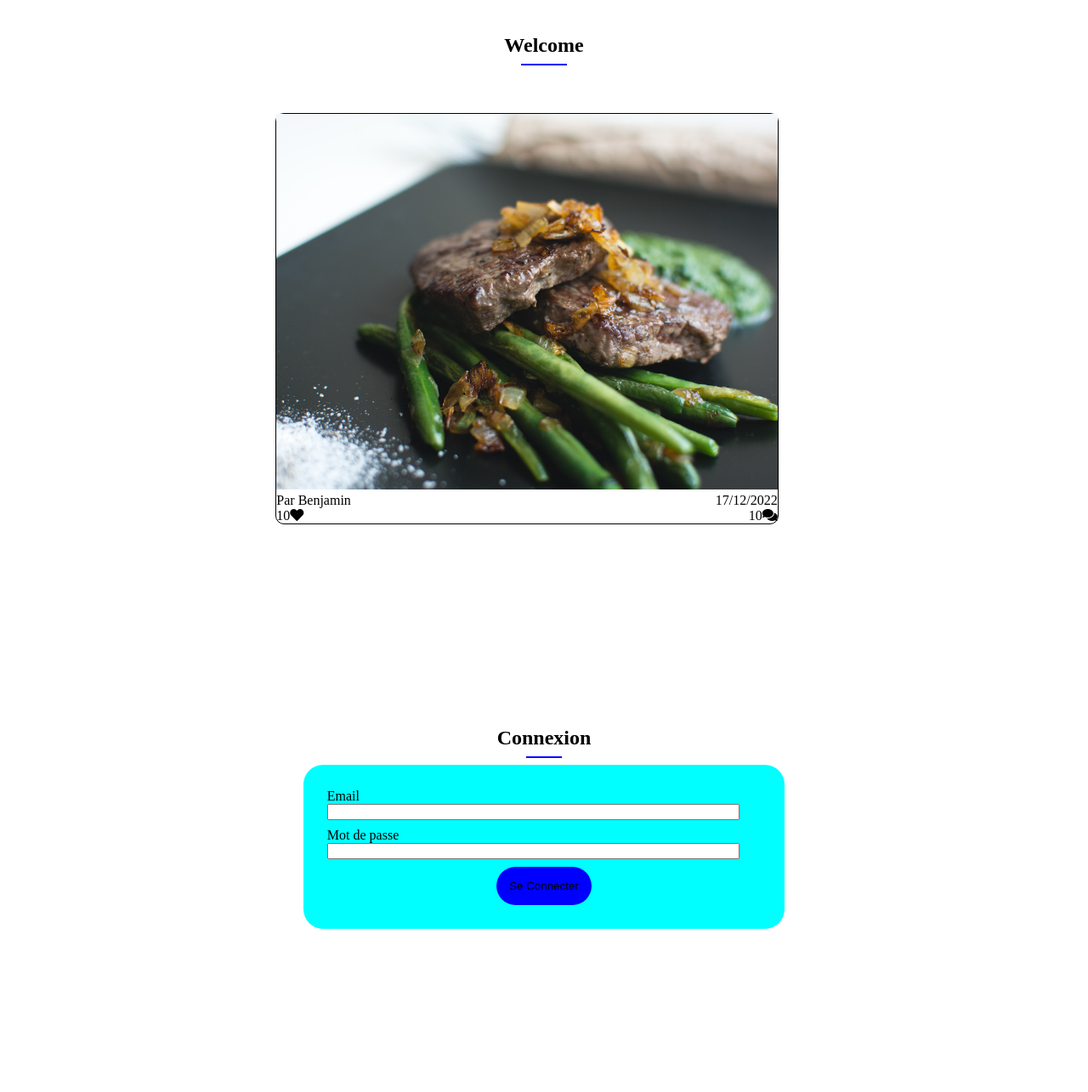
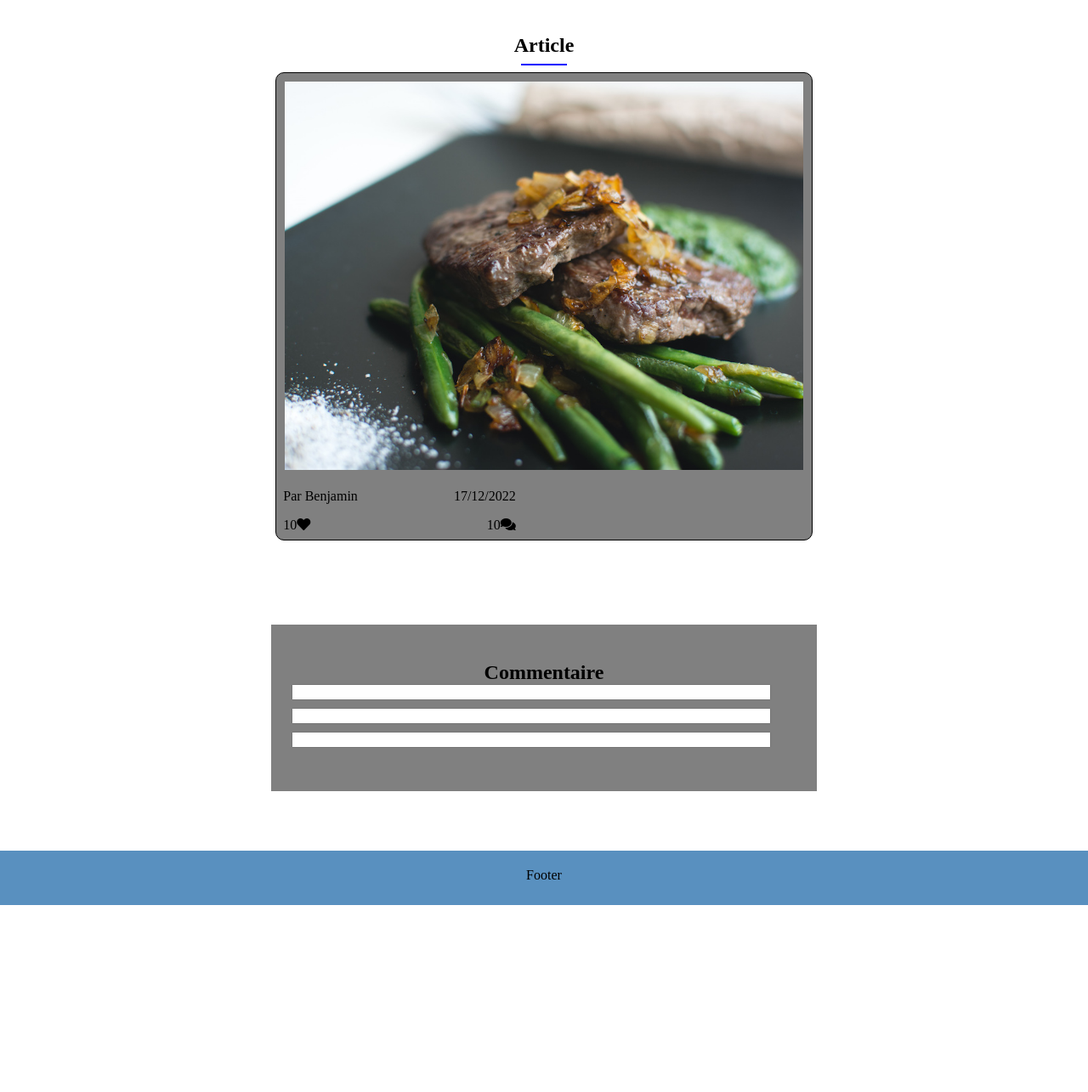
Before and after one commit to Benjamin09e/blog-Php-Ajax, a plain HTML site: page blog/blog.html in a window 1280 px wide. Shown: the part 69-1354 px from the top of the page at 85% size. After the commit the page ends 1134 px from the top, so only its background shows below. Drawn offline with Linux system fonts and the light colour scheme.

```diff
--- a/blog/blog.css
+++ b/blog/blog.css
@@ -49,11 +49,19 @@ h3 {
 .card-body {
   border: 1px solid black;
   border-radius: 10px;
+  background-color: gray;
+}
+
+.body-picture img {
+  width: 100%;
+  padding: 10px;
 }
 
 .content-card {
   display: flex;
   justify-content: space-between;
+  padding: 8px;
+  width: 46%;
 }
 
 .card-col {
@@ -62,33 +70,38 @@ h3 {
 
 .cards {
   display: grid;
-  grid-template-columns: auto auto auto;
+  grid-template-columns: auto;
+  width: 70%;
+  margin: auto;
   gap: 20px;
-  margin-top: 48px;
-  width: 70%;
-  margin-left: auto;
-  margin-right: auto;
 }
 
 .connexion {
-  height: 82vh;
-  width: 60%;
+  height: 42vh;
+  width: 67%;
   display: flex;
   align-items: center;
   margin: auto;
   justify-content: center;
   flex-direction: column;
-  padding: 30px;
+  padding: 28px;
 }
 
 .flex-connexion {
-  background-color: aqua;
-  border-radius: 23px;
+  background-color: gray;
   display: flex;
   justify-content: center;
   flex-direction: column;
   width: 80%;
-  padding: 28px;
+  padding: 24px;
+}
+
+#scroller {
+  width: 80%;
+  height: 70%;
+  overflow-y: scroll;
+  scrollbar-color: rebeccapurple green;
+  scrollbar-width: thin;
 }
 
 .group {
@@ -128,7 +141,7 @@ h3 {
 /*---------- Footer----------- */
 
 footer {
-  background-color: blue;
+  background-color:#5990bf;
   width: 100%;
   height: 8vh;
   text-align: center;
--- a/blog/blog.html
+++ b/blog/blog.html
@@ -18,9 +18,9 @@
     <div class="logo">Blog</div>
     <div class="nav">
       <div class="flex-nav">
-        <a href="Apropos">A propos</a>
-        <h3>Connexion</h3>
-        <h3>Inscription</h3>
+        <a href="#">A propos</a>
+        <a href="../connexion/connexion.html">Connexion</a>
+        <a href="../inscription/inscription.html">Inscription</a>
       </div>
     </div>
 
@@ -28,11 +28,13 @@
   </header>
 
   <section class="welcome">
-    <h1>Welcome</h1>
+    <h1>Article</h1>
     <hr>
     <div class="cards">
       <div class="card-body">
+        <div class="body-picture">
           <img src="../images/5.jpg " width="100%">
+        </div>
         <div class="content-card">
           <div>
             <p>Par Benjamin</p>
@@ -53,24 +55,25 @@
     </div>
   </section>
 
-    <section class="connexion">
-      <h1>Connexion</h1>
-      <hr>
-      <div class="flex-connexion">
+  <section class="connexion" >
+    <div class="flex-connexion" id="scroller">
+      <div class="btn-center">
+        <h1>Commentaire</h1>
+      </div>
       <div class="group">
         <div class="left-part">
-            <label for=""> Email</label>
           <input type="text" name="" id="">
         </div>
       </div>
       <div class="group">
         <div class="left-part">
-            <label for=""> Mot de passe</label>
           <input type="password" name="" id="">
         </div>
       </div>
-        <div class="btn-center">
-          <button class="btn">Se Connecter</button>
+      <div class="group">
+        <div class="left-part">
+          <input type="password" name="" id="">
+        </div>
       </div>
     </div>
   </section>
--- a/connexion/connexion.css
+++ b/connexion/connexion.css
@@ -48,7 +48,7 @@ h3 {
 }
 
 .flex-connexion {
-  background-color: aqua;
+  background-color: gray;
   border-radius: 23px;
   display: flex;
   justify-content: center;
@@ -86,14 +86,14 @@ h3 {
 
 .btn {
   border-radius: 25px;
-  background-color: blue;
+  background-color: #5990bf;
   border: none;
   padding: 15px;
 }
 
 /*---------- Footer----------- */
 footer {
-  background-color: blue;
+  background-color: #5990bf;
   width: 100%;
   height: 8vh;
   text-align: center;
--- a/inscription/inscription.css
+++ b/inscription/inscription.css
@@ -48,7 +48,7 @@ h3 {
 }
 
 .flex-connexion {
-  background-color: aqua;
+  background-color: gray;
   border-radius: 23px;
   display: flex;
   justify-content: center;
@@ -86,7 +86,7 @@ h3 {
 
 .btn {
   border-radius: 25px;
-  background-color: blue;
+  background-color: #5990bf;
   border: none;
   padding: 15px;
 }
@@ -94,7 +94,7 @@ h3 {
 /*---------- Footer----------- */
 
 footer {
-  background-color: blue;
+  background-color: #5990bf;
   width: 100%;
   height: 8vh;
   text-align: center;
--- a/style.css
+++ b/style.css
@@ -49,6 +49,13 @@ h3 {
 .card-body {
   border: 1px solid black;
   border-radius: 10px;
+  background-color: gray;
+  padding: 7px;
+}
+
+.body-picture img {
+  width: 100%;
+  padding: 10px;
 }
 
 .content-card {
@@ -102,7 +109,7 @@ h3 {
 }
 
 footer {
-  background-color: blue;
+  background-color: #5990bf;
   width: 100%;
   height: 8vh;
   text-align: center;
```
Also changed, not shown: connexion/connexion.html (+6 -4 lines), index.html (+7 -5 lines), inscription/inscription.html (+6 -4 lines). Lines whose indentation alone changed are shown as unchanged.
